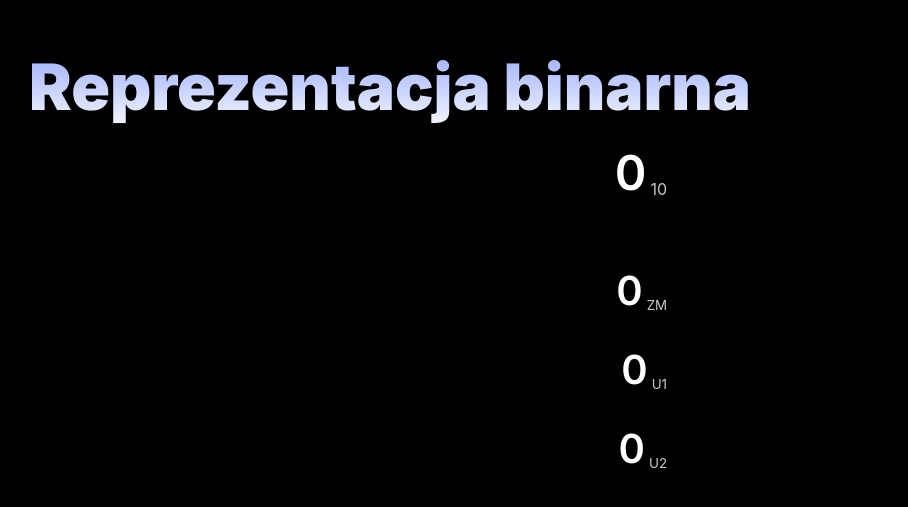
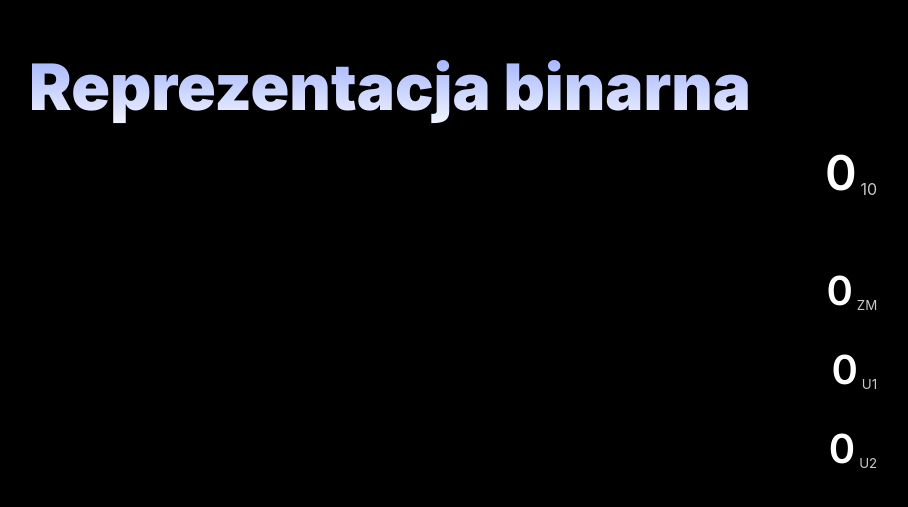
Before and after one commit to Nadwey/systemy-liczbowe, a React (Vite) app: page / in a window 1280 px wide. Shown: the part 858-1365 px from the top of the page, without its empty margins (250-1158 px from the left). Built offline with nearby package versions, Linux system fonts and the light colour scheme; a web font is replaced by a local one.

Commit message:
Stretch binary representation

```diff
--- a/src/App.jsx
+++ b/src/App.jsx
@@ -19,13 +19,17 @@ function App() {
 
             <AppShell.Main>
                 <Center w="100%">
-                    <span className={styles.sectionTitle}>Konwersja systemów <BaseConversionInfo /></span>
+                    <span className={styles.sectionTitle}>
+                        Konwersja systemów <BaseConversionInfo />
+                    </span>
                 </Center>
-                <div style={{
+                <div
+                    style={{
                         display: "flex",
                         justifyContent: "center",
                         minHeight: "90vh",
-                }}>
+                    }}
+                >
                     <Stack px="10%" w="100%" h="100%" align="end">
                         <BaseConvertion />
                     </Stack>
@@ -33,17 +37,17 @@ function App() {
                 <Center w="100%">
                     <span className={styles.sectionTitle}>Reprezentacja binarna</span>
                 </Center>
-                <Center w="100%">
-                    <div style={{
+                <div
+                    style={{
                         display: "flex",
                         justifyContent: "center",
-                    }}>
+                        width: "100%",
+                    }}
+                >
                     <Stack px="10%" w="100%" h="100%" align="end">
                         <BinaryRepresentation />
                     </Stack>
                 </div>
-
-                </Center>
             </AppShell.Main>
         </AppShell>
     );
```
Lines whose indentation alone changed are shown as unchanged.
